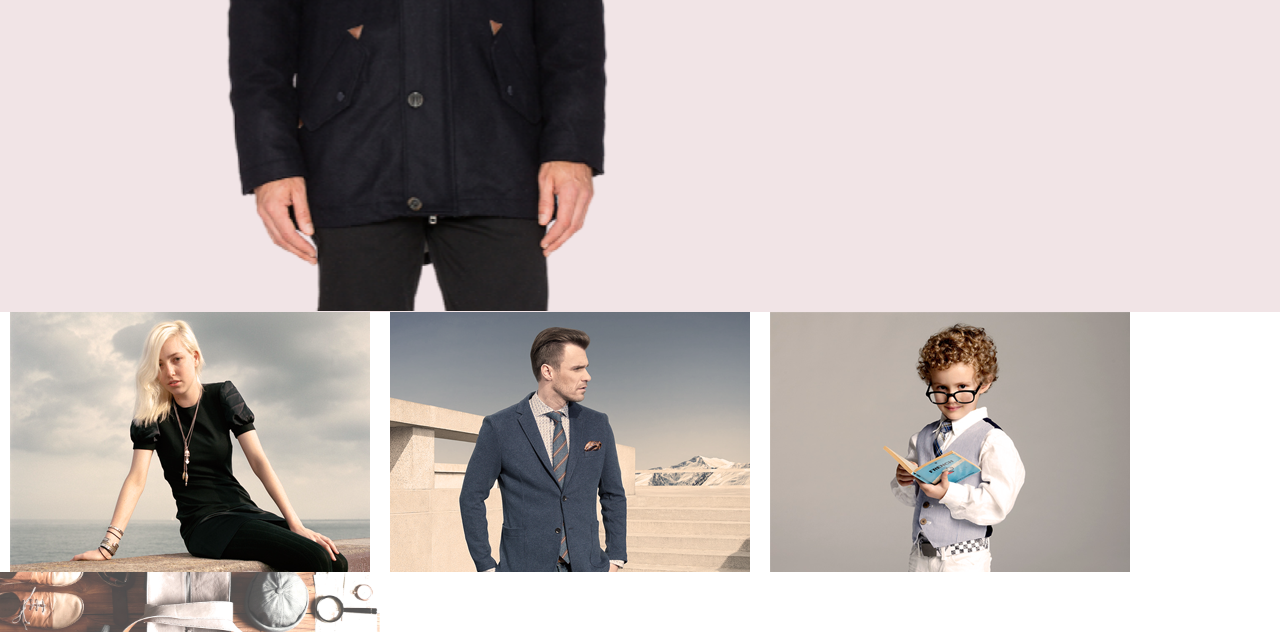
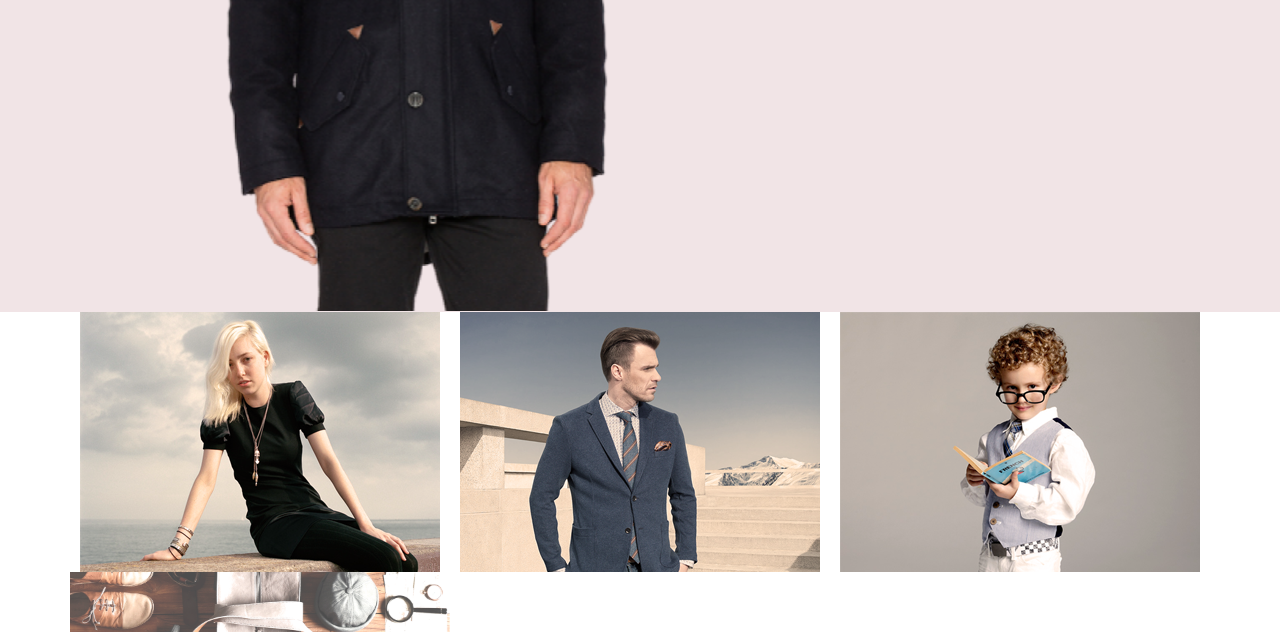
Before and after one commit to boykostas/htmlcss, a plain HTML site: page index.html in a window 1280 px wide. Shown: the part 527-1159 px from the top of the page. Drawn offline with Linux system fonts and the light colour scheme.

Commit message:
Добавил стиль центрирования

```diff
--- a/style.css
+++ b/style.css
@@ -99,6 +99,11 @@
 
 /* Стилизация блока main */
 
+.main {
+    display: grid;
+    justify-content: center;
+}
+
 .main__items {
     display: grid;
     grid-template-columns: repeat(3, 1fr);
```
